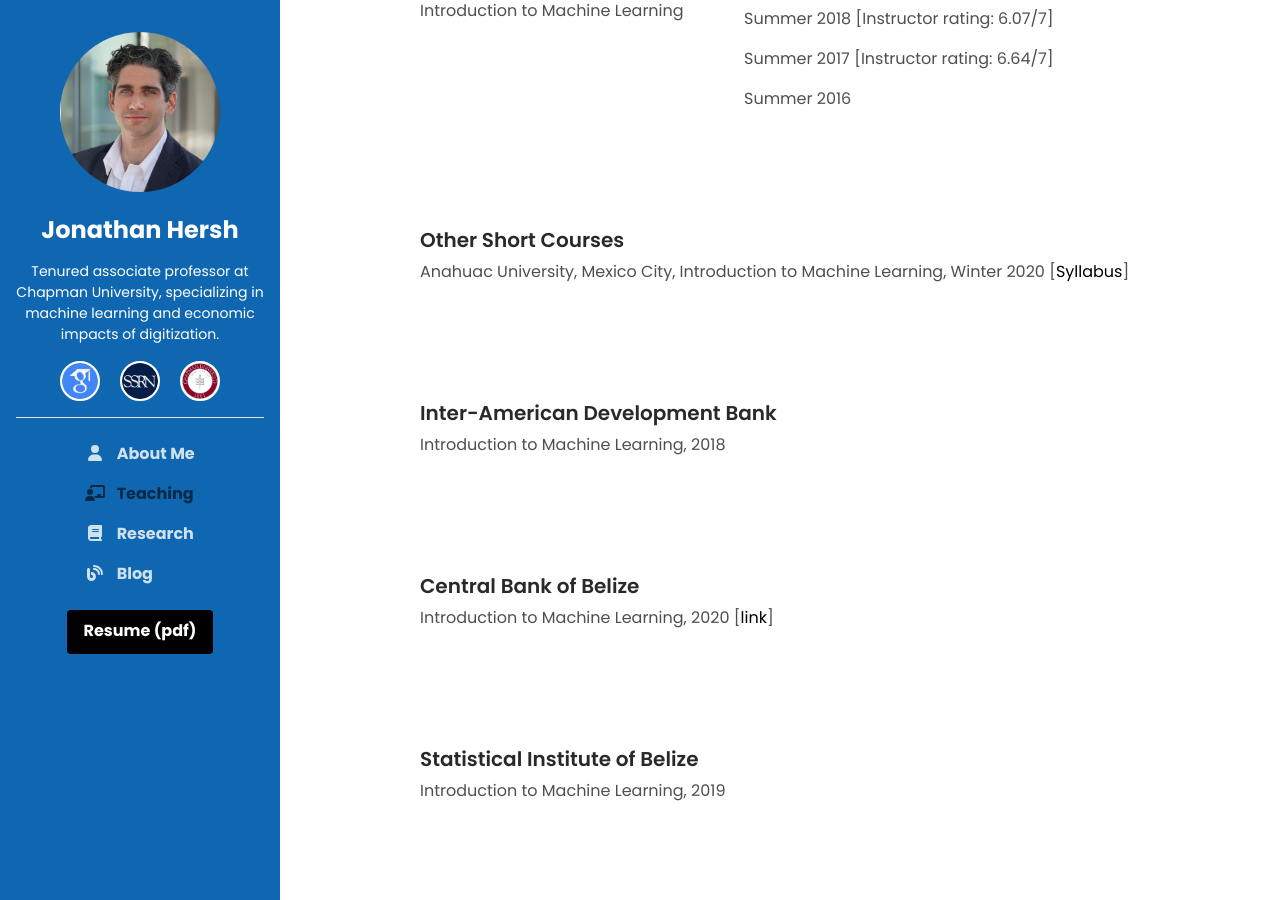
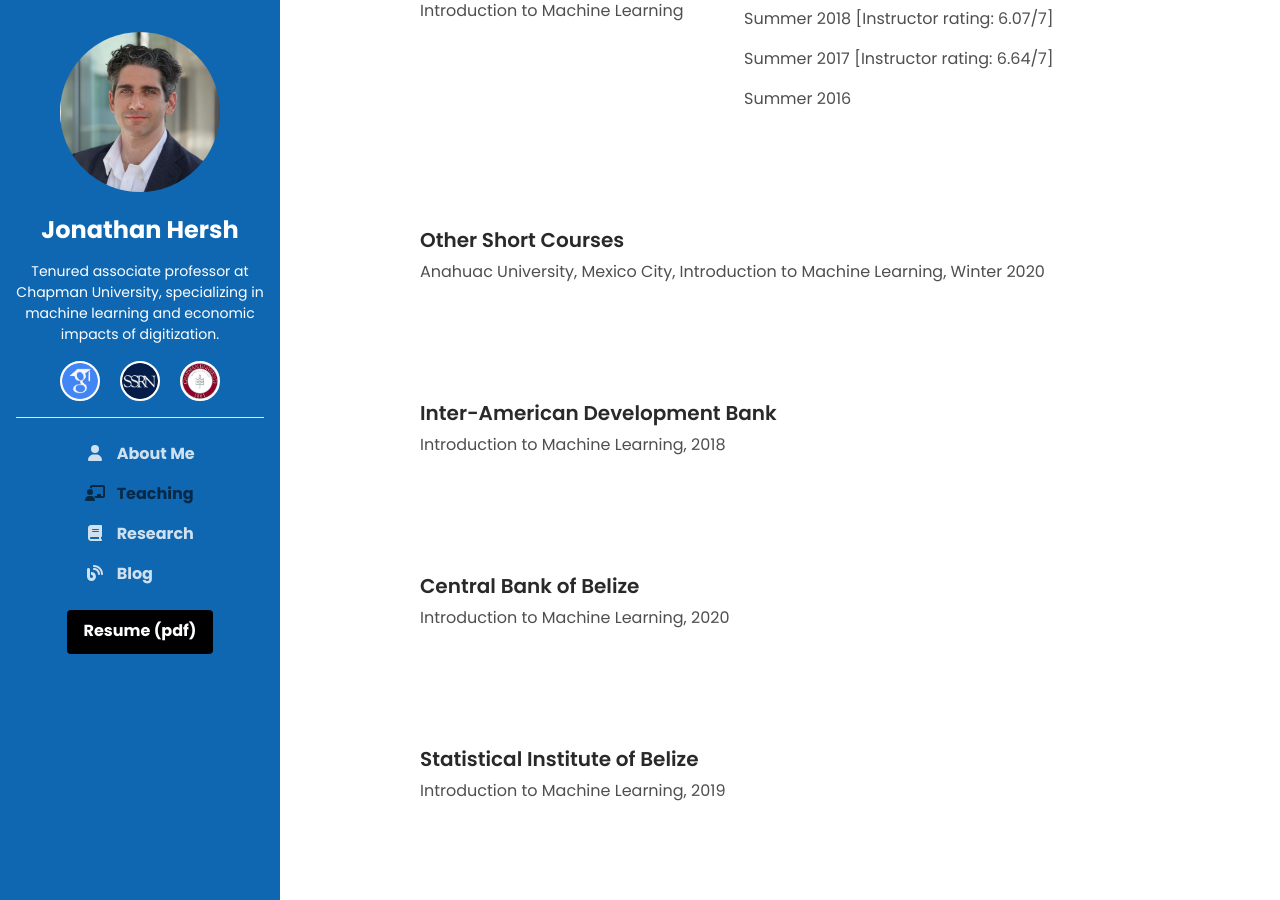
Before and after one commit to Muhammad-Sultan/muhammad-sultan.github.io, a Jekyll site: the page built from _pages/teaching.md, in a window 1280 px wide and 900 px high, scrolled down 1544 px. Built offline with Jekyll 4.4.1, drawn with Linux system fonts in a browser that asks for light colours.

Commit message:
Update teaching.md

```diff
--- a/_pages/teaching.md
+++ b/_pages/teaching.md
@@ -167,7 +167,7 @@
 <div class="container">
     <div class="course-full">
         <h2>Other Short Courses</h2>
-        <p>Anahuac University, Mexico City, Introduction to Machine Learning, Winter 2020 [<a href="/assets/teaching/"  target="_blank">Syllabus</a>]</p>
+        <p>Anahuac University, Mexico City, Introduction to Machine Learning, Winter 2020 </p>
     </div>
 
 </div>
@@ -183,7 +183,7 @@
 <div class="container">
     <div class="course-full">
         <h2>Central Bank of Belize</h2>
-        <p>Introduction to Machine Learning, 2020 [<a href="/assets/teaching/"  target="_blank">link</a>]</p>
+        <p>Introduction to Machine Learning, 2020</p>
     </div>
 
 </div>
```
